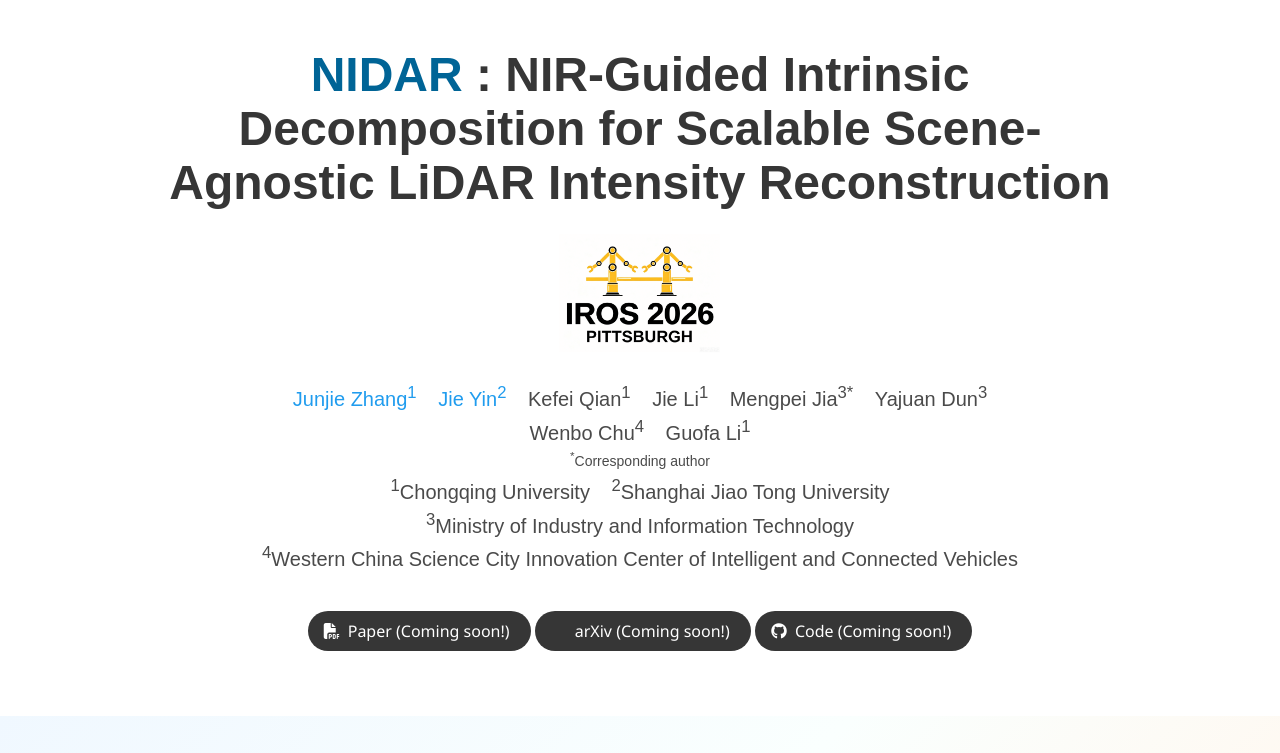
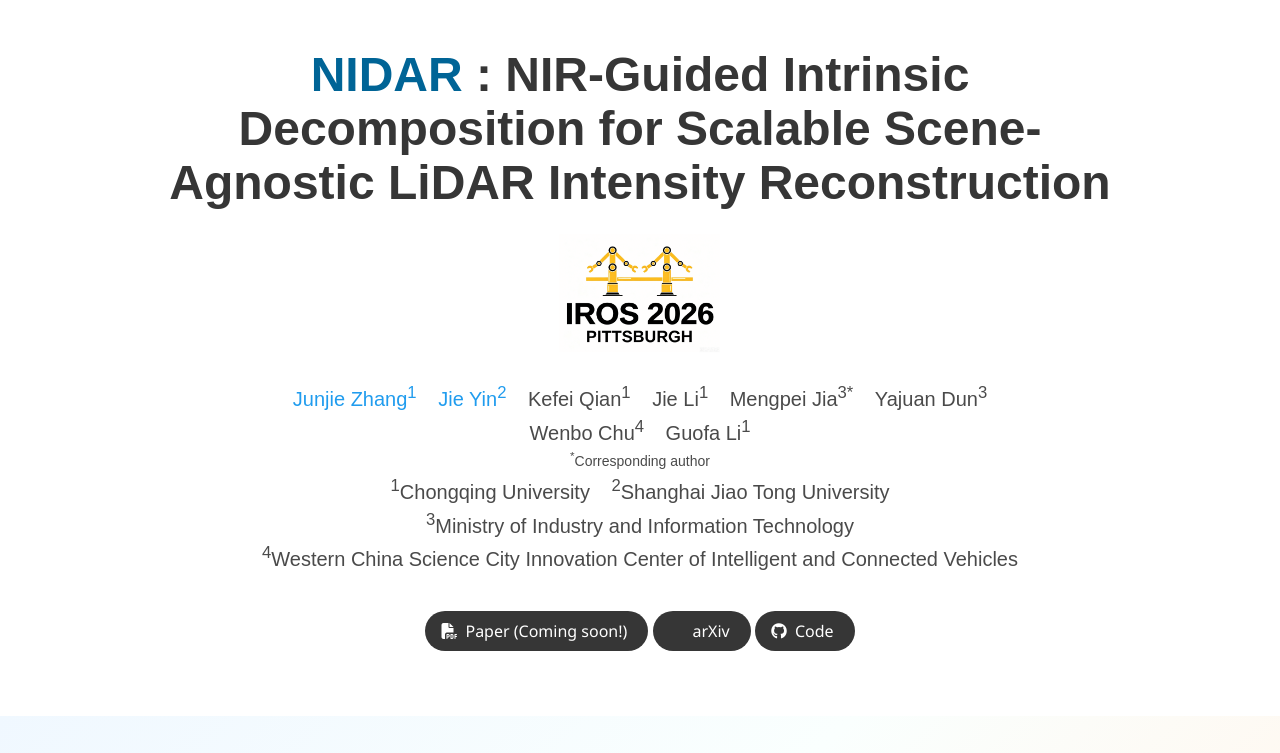
Before and after one commit to nidar-web/nidar-web.github.io, a website: page index.html in a window 1280 px wide. Shown: the top 753 px of the page. Drawn offline with nearby package versions, Linux system fonts and the light colour scheme; some icons are missing; a web font is replaced by a local one.

Commit message:
Update arXiv and source code links

```diff
--- a/index.html
+++ b/index.html
@@ -131,19 +131,19 @@
                 </a>
               </span>
               <span class="link-block">
-                <a href="#" class="external-link button is-normal is-rounded is-dark coming-soon-link" data-tooltip="Coming soon!">
+                <a href="https://arxiv.org/abs/2609.36878" class="external-link button is-normal is-rounded is-dark" target="_blank" rel="noopener noreferrer">
                   <span class="icon">
                     <i class="ai ai-arxiv"></i>
                   </span>
-                  <span>arXiv (Coming soon!)</span>
+                  <span>arXiv</span>
                 </a>
               </span>
               <span class="link-block">
-                <a href="#" class="external-link button is-normal is-rounded is-dark coming-soon-link" data-tooltip="Coming soon!">
+                <a href="https://github.com/Zjj587/NIDAR" class="external-link button is-normal is-rounded is-dark" target="_blank" rel="noopener noreferrer">
                   <span class="icon">
                     <i class="fab fa-github"></i>
                   </span>
-                  <span>Code (Coming soon!)</span>
+                  <span>Code</span>
                 </a>
               </span>
             </div>
@@ -301,8 +301,8 @@
               cross-scene generalization of NIDAR. We further validate its scalability by integrating it into Isaac Sim, UE5, and generative
               simulation pipelines. In addition, downstream SLAM evaluations in Isaac Sim demonstrate that NIDAR-generated intensity
               improves localization accuracy and significantly reduces drift, especially in challenging scenarios. Our approach provides a
-              unified solution that equips existing LiDAR simulation systems with realistic intensity generation capability. To benefit the
-              research community, we will release our codes upon paper acceptance.
+              unified solution that equips existing LiDAR simulation systems with realistic intensity generation capability. Source code is
+              available on <a href="https://github.com/Zjj587/NIDAR" target="_blank" rel="noopener noreferrer">GitHub</a>.
             </p>
           </div>
         </div>
@@ -707,9 +707,9 @@
         <span class="icon-link" title="Paper (TBD)">
           <i class="fas fa-file-pdf"></i>
         </span>
-        <span class="icon-link" title="Code (TBD)">
+        <a class="icon-link" href="https://github.com/Zjj587/NIDAR" title="Code" aria-label="View NIDAR source code on GitHub" target="_blank" rel="noopener noreferrer">
           <i class="fab fa-github"></i>
-        </span>
+        </a>
       </div>
       <div class="columns is-centered">
         <div class="column is-8">
```
